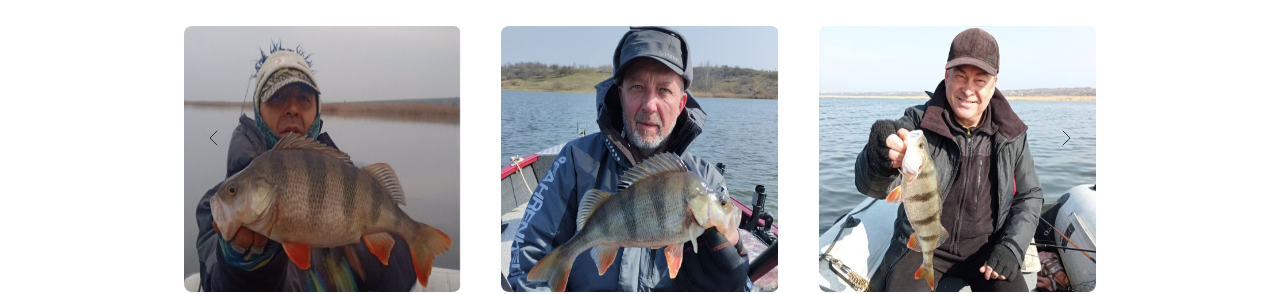
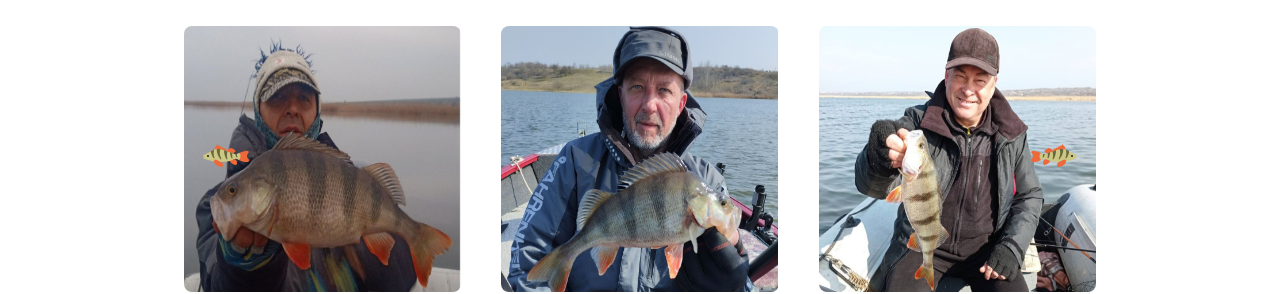
Before and after one commit to barmaleyProgrammer/demetra, a React (Create React App) app: page / in a window 1280 px wide. Shown: the part 1610-1904 px from the top of the page. Built offline with nearby package versions, Linux system fonts and the light colour scheme.

Commit message:
arrow bass

```diff
--- a/src/Components/fishingNews/fishingNewsPhotos.js
+++ b/src/Components/fishingNews/fishingNewsPhotos.js
@@ -1,6 +1,6 @@
 import {useState} from 'react';
-import arrowLeftCurrentNews from '../../img/arrow_right.svg';
-import arrowRightCurrentNews from '../../img/arrow_left.svg';
+import arrowLeftCurrentNews from '../../img/bass.png';
+import arrowRightCurrentNews from '../../img/bass_left.png';
 import listImg from "./list_img_fishingNews";
 import Modal from "../modal/modal";
 
@@ -28,8 +28,8 @@ const FishingNewsPhotos = () => {
 
         return (
             <div className="flex flex-row items-center justify-between gap-x-2">
-                <img className="cursor-pointer absolute bottom-[-140px] left-[170px]" src={arrowRightCurrentNews} alt="" onClick={prev}/>
-                <img className="cursor-pointer absolute bottom-[-140px] right-[170px]" src={arrowLeftCurrentNews} alt="" onClick={next}/>
+                <img className="cursor-pointer absolute bottom-[-170px] left-[170px] hover:w-20 hover:left-[130px] hover:bottom-[-190px]" src={arrowRightCurrentNews} alt="" onClick={prev}/>
+                <img className="cursor-pointer absolute bottom-[-170px] right-[170px] hover:w-20 hover:right-[130px] hover:bottom-[-190px]" src={arrowLeftCurrentNews} alt="" onClick={next}/>
             </div>
         );
 
```
Also changed, not shown: src/img/bass.png (added), src/img/bass_left.png (added).
